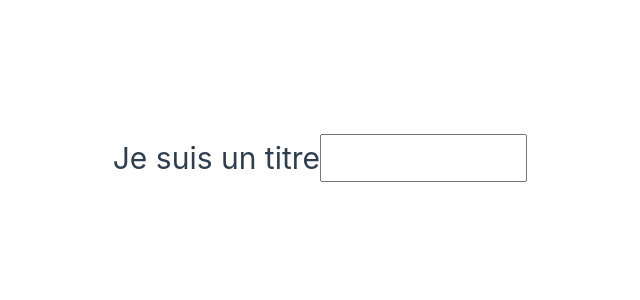
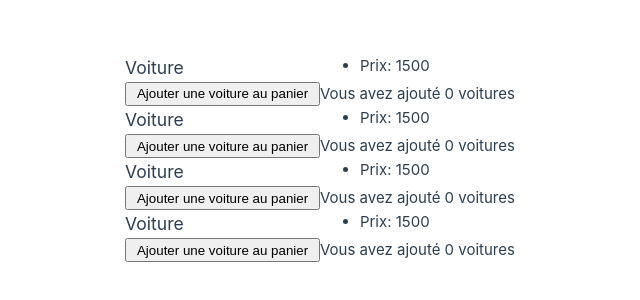
Before and after one commit to DDLH-92/Dyma-project-Vue, a Vue app in the folder dymavue/: page / in a window 1280 px wide. Shown: the part 242-542 px from the top of the page, without its empty margins (320-960 px from the left). Built offline with nearby package versions, Linux system fonts and the light colour scheme.

Commit message:
composants

```diff
--- a/dymavue/src/App.vue
+++ b/dymavue/src/App.vue
@@ -1,11 +1,10 @@
 <template>
-  <h1 v-memo="[title]"><p>{{ title }}</p></h1>
-  <input type="text" v-model="input">
-  <p>{{ input }}</p>
+  <Product />
+  <Product />
+  <Product />
+  <Product />
 </template>
 
 <script setup lang="ts">
-import { ref } from 'vue'
-const title = ref('Je suis un titre')
-const input = ref('')
+import Product from './Product.vue'
 </script>
--- /dev/null
+++ b/dymavue/src/Product.vue
@@ -0,0 +1,19 @@
+<template>
+
+  <h3>Voiture</h3>
+  <ul>
+    <li>Prix: 1500</li>
+  </ul>
+  <button @click="count++">Ajouter une voiture au panier</button>
+  <p>Vous avez ajouté {{ count }} voitures </p>
+</template>
+
+<script lang="ts" setup>
+import { ref } from 'vue';
+
+const count = ref(0)
+
+</script>
+
+<style lang ="scss">
+</style>
```
